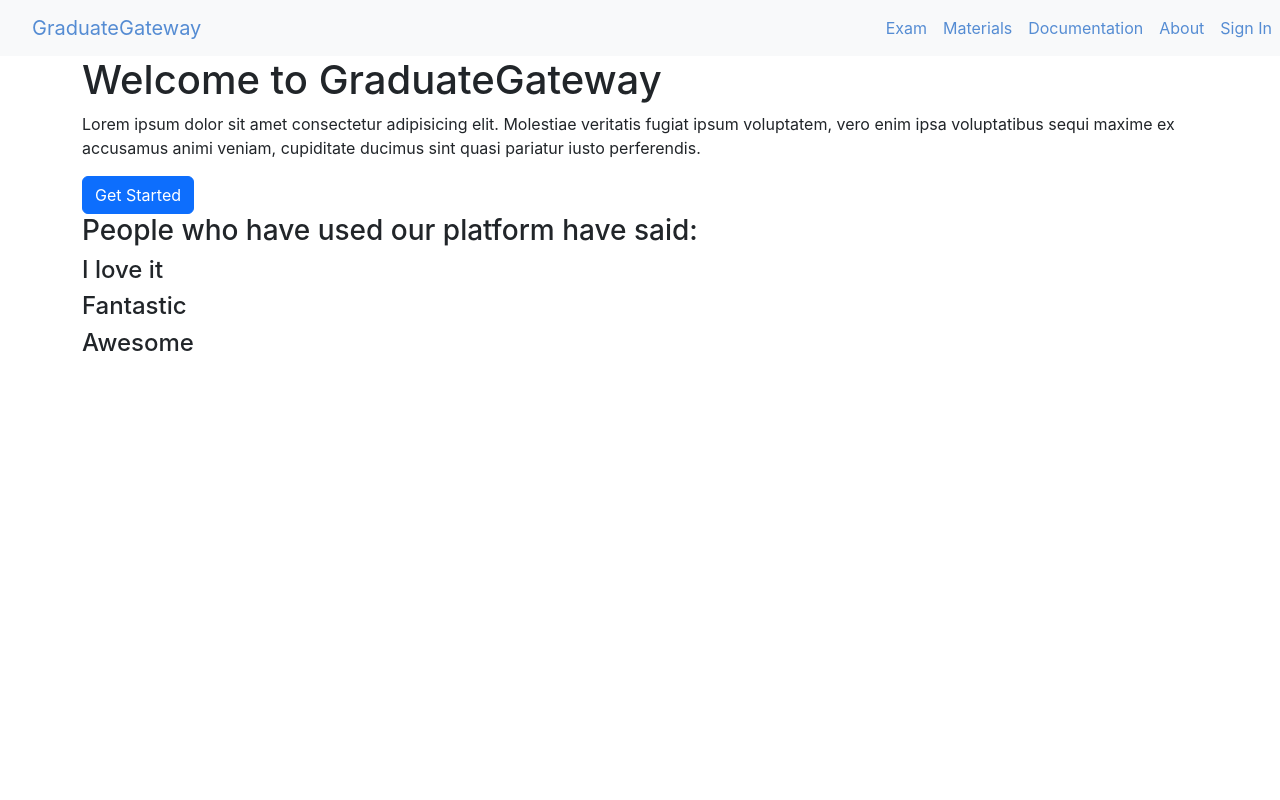
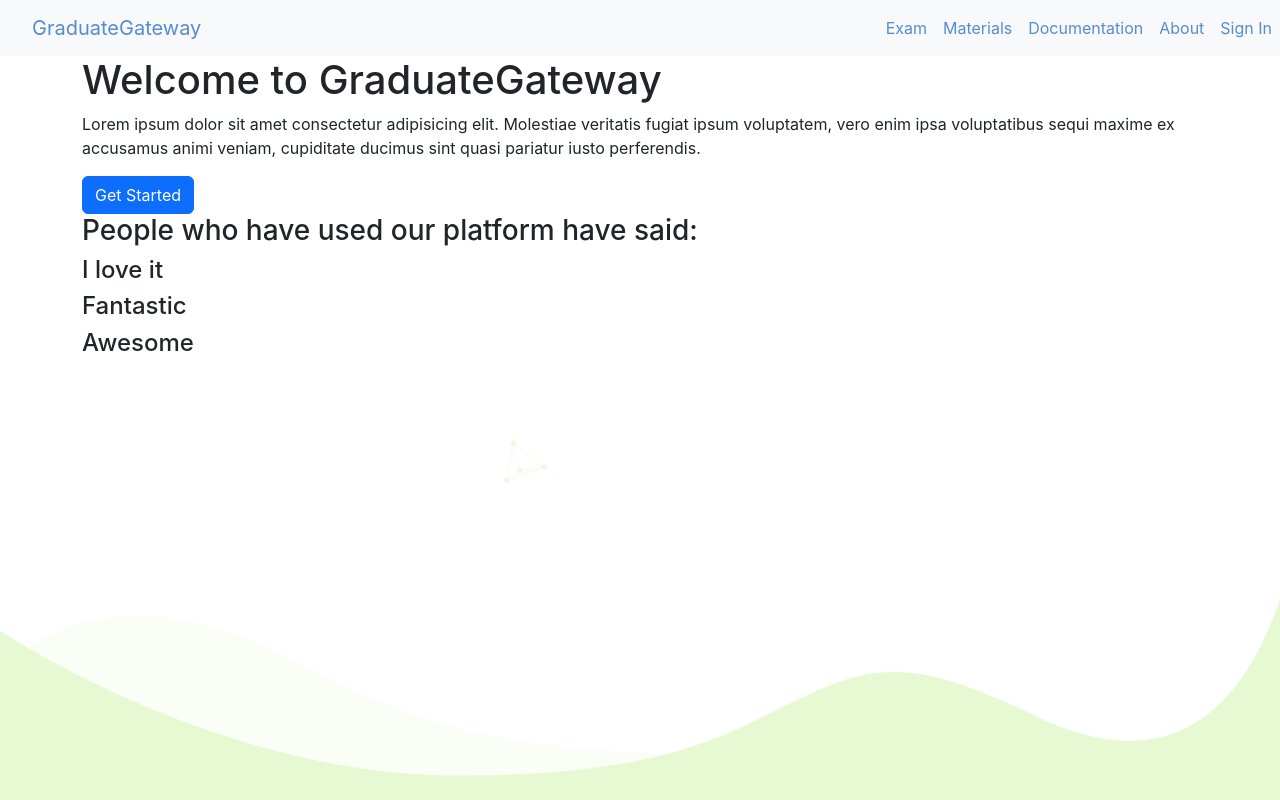
Before and after one commit to FitsumMehari/semesterProject, an Angular app in the folder app/exitexam/: page /home in a window 1280 px wide. Built offline with nearby package versions, Linux system fonts and the light colour scheme.

Commit message:
add bg image

```diff
--- a/app/exitexam/src/styles.css
+++ b/app/exitexam/src/styles.css
@@ -1,4 +1,15 @@
 /* You can add global styles to this file, and also import other style files */
+
+html {
+    margin: 0px;
+    height: 100vh;
+    width: 100vw;
+    background: url('../public/background.png')no-repeat center center fixed;
+    -webkit-background-size: cover;
+    -o-background-size: cover;
+    -moz-background-size: cover;
+    background-size: cover;
+}
 
 * {
     font-family: "Inter", -apple-system, BlinkMacSystemFont, "Segoe UI", Roboto, Helvetica, Arial, sans-serif, "Apple Color Emoji", "Segoe UI Emoji", "Segoe UI Symbol";
```
